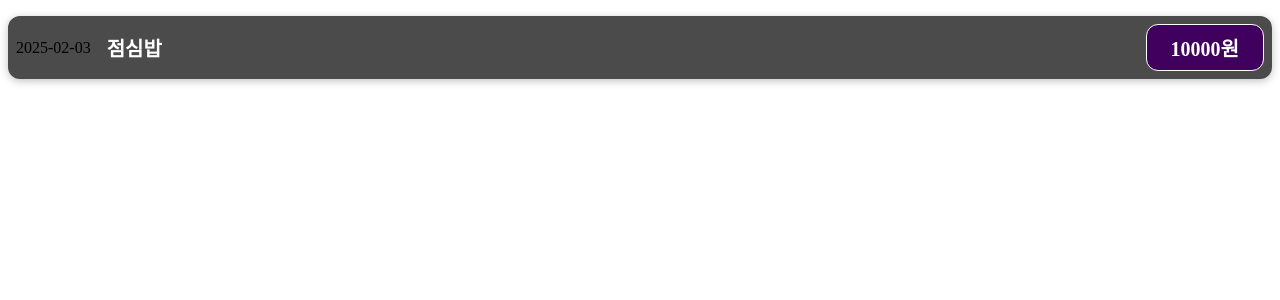
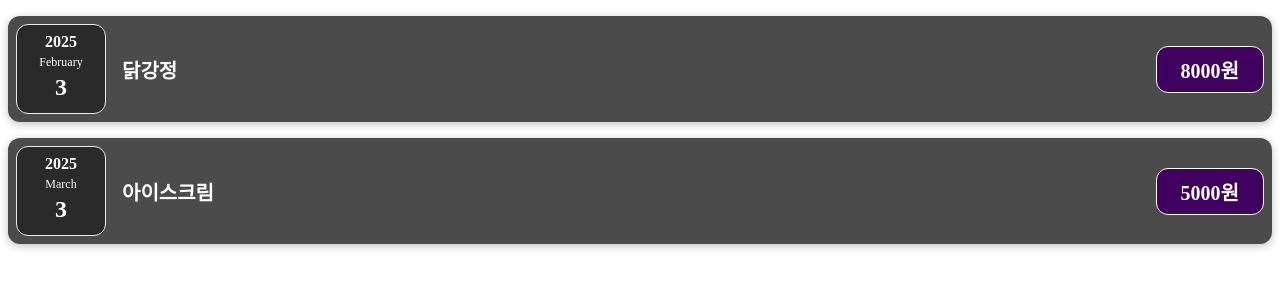
Before and after one commit to mjkim41/react101, a React (Vite) app: page / in a window 1280 px wide. Shown: the top 300 px of the page. Built offline with nearby package versions, Linux system fonts and the light colour scheme.

Commit message:
# Transfer Props to Sub-components

```diff
--- a/eslint.config.js
+++ b/eslint.config.js
@@ -28,6 +28,8 @@ export default [
       ...react.configs.recommended.rules,
       ...react.configs['jsx-runtime'].rules,
       ...reactHooks.configs.recommended.rules,
+      // 커스텀
+      'react/prop-types': 'off',
       'react/jsx-no-target-blank': 'off',
       'react-refresh/only-export-components': [
         'warn',
--- a/src/App.jsx
+++ b/src/App.jsx
@@ -5,11 +5,20 @@ import Bye from "./components/Bye.jsx";
 import ExpenseItem from "./components/expenseTracker/ExpenseItem.jsx";
 
 // 컴포넌트
+//    title = { } :
+// props : 부모가 전달한 데이터가 들어옴
 const App = () => {
 
     return (
       <>
-          <ExpenseItem />
+          <ExpenseItem
+              title={'닭강정'}
+              price={8000}
+              date={new Date(2025, 1, 3)}/>
+          <ExpenseItem
+              title={'아이스크림'}
+              price={5000}
+              date={new Date(2025, 2, 3)}/>
       </>
     );
 };
--- /dev/null
+++ b/src/components/expenseTracker/ExpenseDate.css
@@ -0,0 +1,30 @@
+.expense-date {
+    display: flex;
+    flex-direction: column;
+    width: 5.5rem;
+    height: 5.5rem;
+    border: 1px solid #ececec;
+    background-color: #2a2a2a;
+    color: white;
+    border-radius: 12px;
+    align-items: center;
+    justify-content: center;
+}
+
+.expense-date div {
+    margin-bottom: 0.25rem;
+}
+
+.expense-date__month {
+    font-size: 1rem;
+    font-weight: bold;
+}
+
+.expense-date__year {
+    font-size: 0.75rem;
+}
+
+.expense-date__day {
+    font-size: 1.5rem;
+    font-weight: bold;
+}
--- /dev/null
+++ b/src/components/expenseTracker/ExpenseDate.jsx
@@ -0,0 +1,17 @@
+import React from 'react';
+import './ExpenseDate.css';
+
+const ExpenseDate = ({ expenseDate }) => {
+
+    const month = expenseDate.toLocaleString('en-US', {month: 'long'});
+
+    return (
+        <div className='expense-date'>
+            <div className='expense-date__month'>{expenseDate.getFullYear()}</div>
+            <div className='expense-date__year'>{ month }</div>
+            <div className='expense-date__day'>{ expenseDate.getDate() }</div>
+        </div>
+    );
+};
+
+export default ExpenseDate;
--- a/src/components/expenseTracker/ExpenseItem.jsx
+++ b/src/components/expenseTracker/ExpenseItem.jsx
@@ -4,18 +4,31 @@ import React from 'react';
 Webpack은 CSS 파일을 JavaScript 모듈처럼 취급하고, 이를 통해 CSS를 JavaScript 코드 내에서 가져올 수 있도록 도와줍니다.
 이 과정은 개발자가 직접 설정하지 않더라도, Create React App 등의 도구를 사용하면 자동으로 설정됩니다.
  */
+
+// props 뭔 말이여????
+/*
+React에서 props는 부모 컴포넌트에서 자식 컴포넌트로 데이터를 전달하는 방법입니다. props는 "properties"의 약자입니다.
+props 전달하기: 부모 컴포넌트에서 자식 컴포넌트로 데이터를 전달할 때 props를 사용합니다. 예를 들어, ExpenseItem 컴포넌트를 사용하면서 title과 같은 값을 전달할 수 있습니다:
+props 받기: 자식 컴포넌트에서는 props 객체를 받아서 사용할 수 있습니다. ExpenseItem 컴포넌트의 경우, props 객체를 매개변수로 받고, 이 객체의 속성(title)을 사용합니다.
+ */
+
 import './ExpenseItem.css';
+import ExpenseDate from "./ExpenseDate.jsx";
 
-const ExpenseItem = () => {
+const ExpenseItem = ({ title, price, date }) => {
+    // console.log('props: ', props);
+
+
     return (
         <div className='expense-item'>
-            <div>2025-02-03</div>
+            {/* 날짜를 component 화 함*/}
+            <ExpenseDate expenseDate={date}/>
             <div className='expense-item__description'>
-                <h2>점심밥</h2>
-                <div className='expense-item__price'>10000원</div>
+                <h2>{title}</h2>
+                <div className='expense-item__price'>{price}원</div>
             </div>
         </div>
     );
-}
+};
 
-export default ExpenseItem
+export default ExpenseItem;
```
